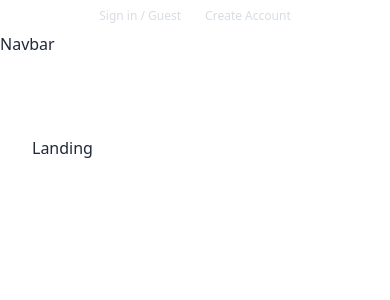
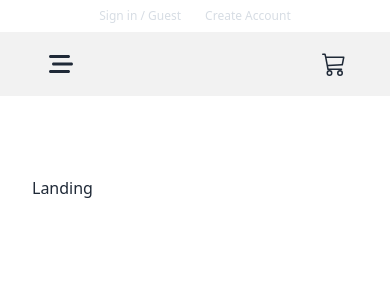
Before and after one commit to isveckrali/udemigStore, a React (Vite) app: page / in a window 390 px wide. Shown: the top 300 px of the page. Built offline with nearby package versions, Linux system fonts and the light colour scheme.

Commit message:
navbar added

```diff
--- a/package.json
+++ b/package.json
@@ -17,6 +17,7 @@
     "dayjs": "^1.11.13",
     "react": "^18.3.1",
     "react-dom": "^18.3.1",
+    "react-icons": "^5.3.0",
     "react-redux": "^9.1.2",
     "react-router-dom": "^6.26.2",
     "react-toastify": "^10.0.5"
--- a/src/components/Navbar.jsx
+++ b/src/components/Navbar.jsx
@@ -1,10 +1,42 @@
 import React from 'react'
+import { BsCart3, BsMoonFill, BsSunFill } from "react-icons/bs";
+import { FaBarsStaggered } from "react-icons/fa6";
+import { NavLink } from "react-router-dom";
 
 const Navbar = () => {
   return (
-    <div>
-      Navbar
-    </div>
+    <nav className='bg-base-200'>
+      <div className='navbar align-element'>
+        <div className='navbar-start'>
+          {/* TITLE */}
+          <NavLink to='/'
+          className='hidden lg:flex btn btn-primary text-3xl items-center'>
+            C
+          </NavLink>
+          {/* DROPDOWN */}
+          <div className="dropdown">
+            <label tabIndex={0} className='btn btn-ghost lg:hidden'>
+              <FaBarsStaggered className='h-6 w-6'/>
+            </label>
+            <ul tabIndex={0} className='menu menu-sm dropdown-content mt-3 z-[1] p-2
+            shadow bg-base-200'> </ul>
+          </div>
+        </div>
+        <div className='navbar-center hidden lg:flex'>
+          <ul className='menu menu-horizontal'> nav links</ul>
+        </div>
+        <div className='navbar-end'></div>
+        {/* THEME SETUP */}
+        {/* CART LINK */}
+        <NavLink to='/cart' className='btn btn-ghost btn-circle btn-md ml-4'>
+        <div className="indicator">
+          <BsCart3 className='h-6 w-6'>
+            <span className='badge badge-sm badge-primary indicator-item'></span>
+          </BsCart3>
+        </div>
+        </NavLink>
+      </div>
+    </nav>
   )
 }
 
```
Also changed, not shown: 1 other file (tests, documents, lock files or other folders).
